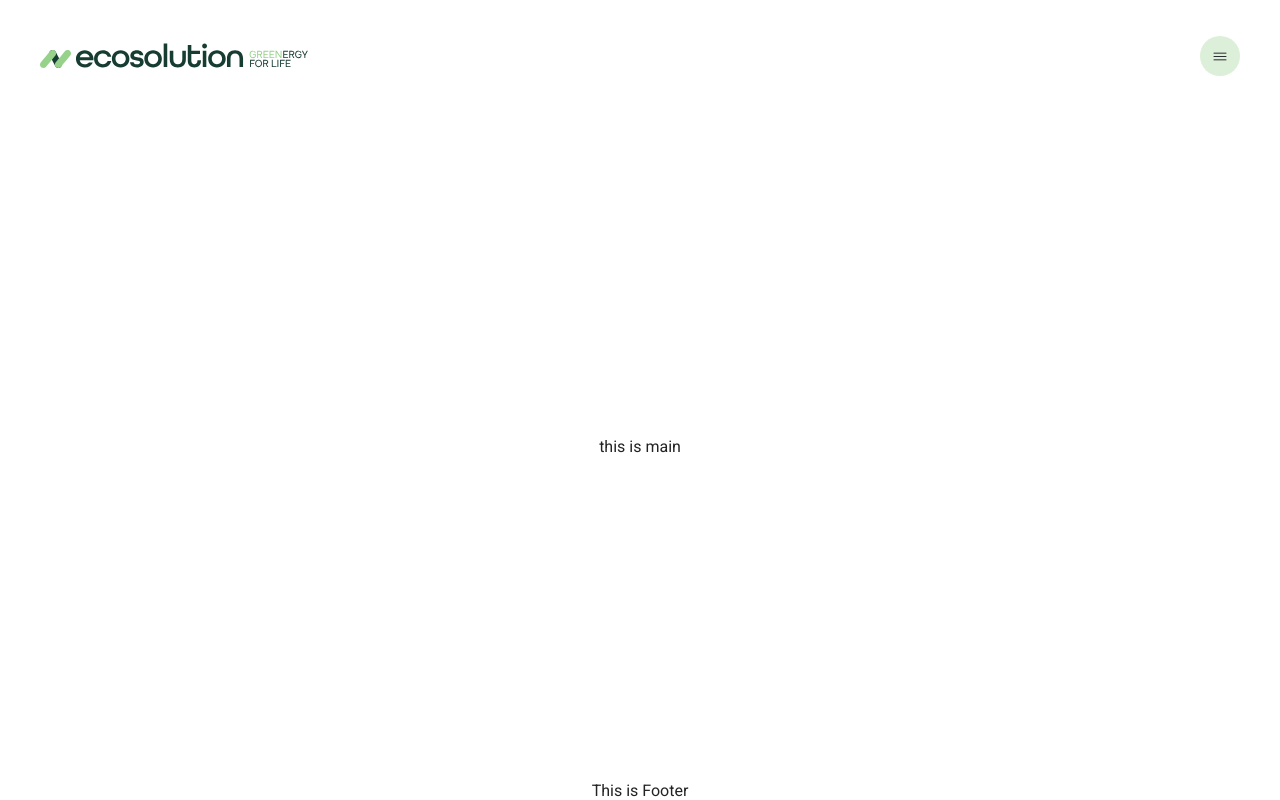
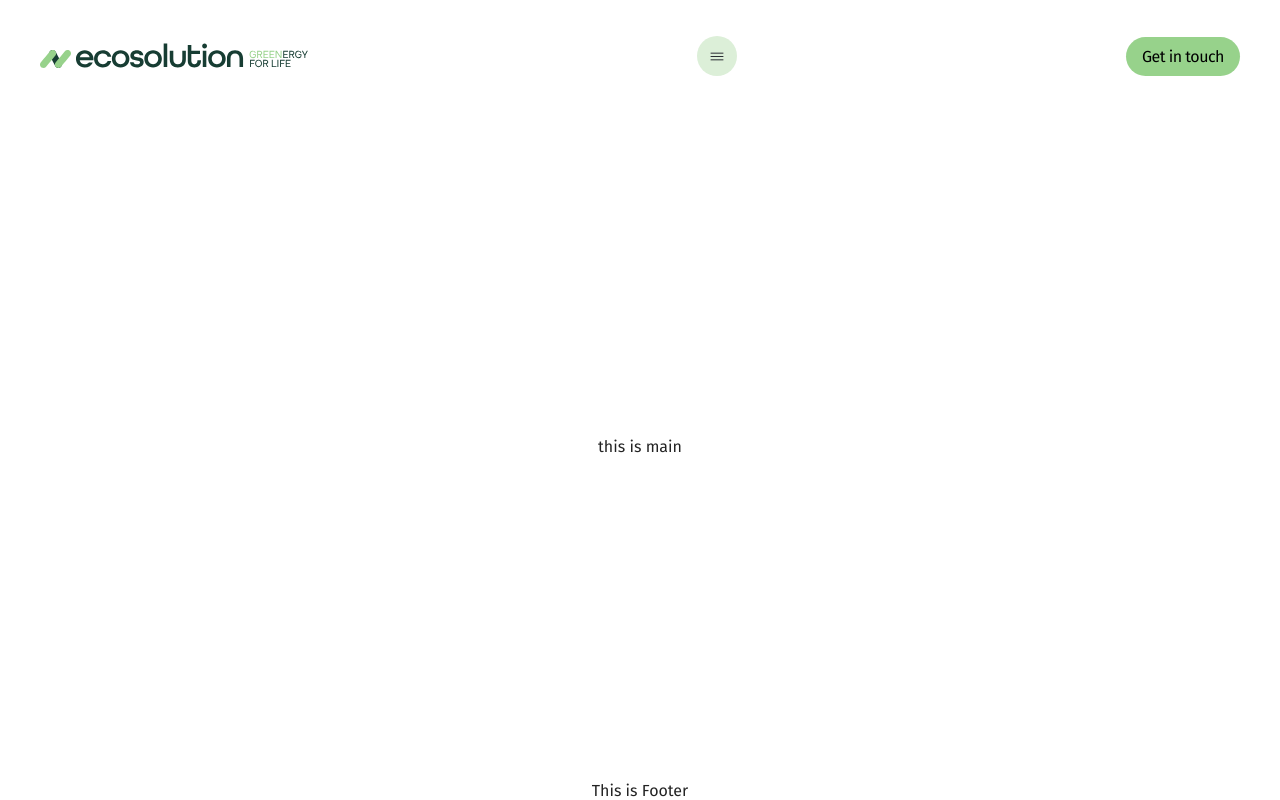
Before and after one commit to AscariA10/Ecosolution_TestTask, a React (Vite) app: page / in a window 1280 px wide. Built offline with nearby package versions, Linux system fonts and the light colour scheme.

Commit message:
add common styles and reusable components to project

```diff
--- /dev/null
+++ b/src/components/common-components/DarkButton.jsx
@@ -0,0 +1,10 @@
+import { Button, InnerIcon } from "./DarkButton.styled";
+
+export const DarkButton = ({ children, title = "button" }) => {
+   return (
+      <Button>
+         {title}
+         <InnerIcon>{children}</InnerIcon>
+      </Button>
+   );
+};
--- /dev/null
+++ b/src/components/common-components/DarkButton.styled.js
@@ -0,0 +1,21 @@
+import styled from "@emotion/styled";
+import { colors } from "../common-styles/color";
+
+export const Button = styled.button`
+   padding: 10px 16px;
+
+   background-color: ${colors.accent};
+   border: none;
+   border-radius: 32px;
+
+   font-size: 16px;
+   letter-spacing: -0.032rem;
+`;
+
+export const InnerIcon = styled.span`
+   display: flex;
+   justify-content: center;
+   align-items: center;
+   margin-left: 12px;
+   border-radius: 50%;
+`;
--- a/src/components/common-styles/color.js
+++ b/src/components/common-styles/color.js
@@ -1,3 +1,4 @@
 export const colors = {
+   accent: "#97D28B",
    menuPrimary: "#DCEFD8",
 };
--- a/src/components/header/Header.jsx
+++ b/src/components/header/Header.jsx
@@ -1,3 +1,5 @@
+import { DarkButton } from "../common-components/DarkButton";
+
 import { HeaderWrapper, PageLogoWrapper, MenuButton } from "./Header.styled";
 import { Container } from "../common-styles/common-styles.styled";
 
@@ -8,12 +10,13 @@ export const Header = () => {
    return (
       <Container>
          <HeaderWrapper>
-            <PageLogoWrapper>
+            <PageLogoWrapper href="/">
                <PageLogo />
             </PageLogoWrapper>
             <MenuButton>
                <Menu />
             </MenuButton>
+            <DarkButton title="Get in touch"></DarkButton>
          </HeaderWrapper>
       </Container>
    );
--- a/src/components/header/Header.styled.js
+++ b/src/components/header/Header.styled.js
@@ -8,7 +8,7 @@ export const HeaderWrapper = styled.header`
    padding: 36px 0px;
 `;
 
-export const PageLogoWrapper = styled.div`
+export const PageLogoWrapper = styled.a`
    min-width: 269px;
    height: 40px;
 `;
--- a/src/index.css
+++ b/src/index.css
@@ -1,7 +1,7 @@
 *,
 *::before,
 *::after {
-   font-family: "Nunito", Roboto, system-ui, Tahoma, sans-serif;
+   font-family: "Fira Sans", sans-serif;
    box-sizing: border-box;
 }
 
```
